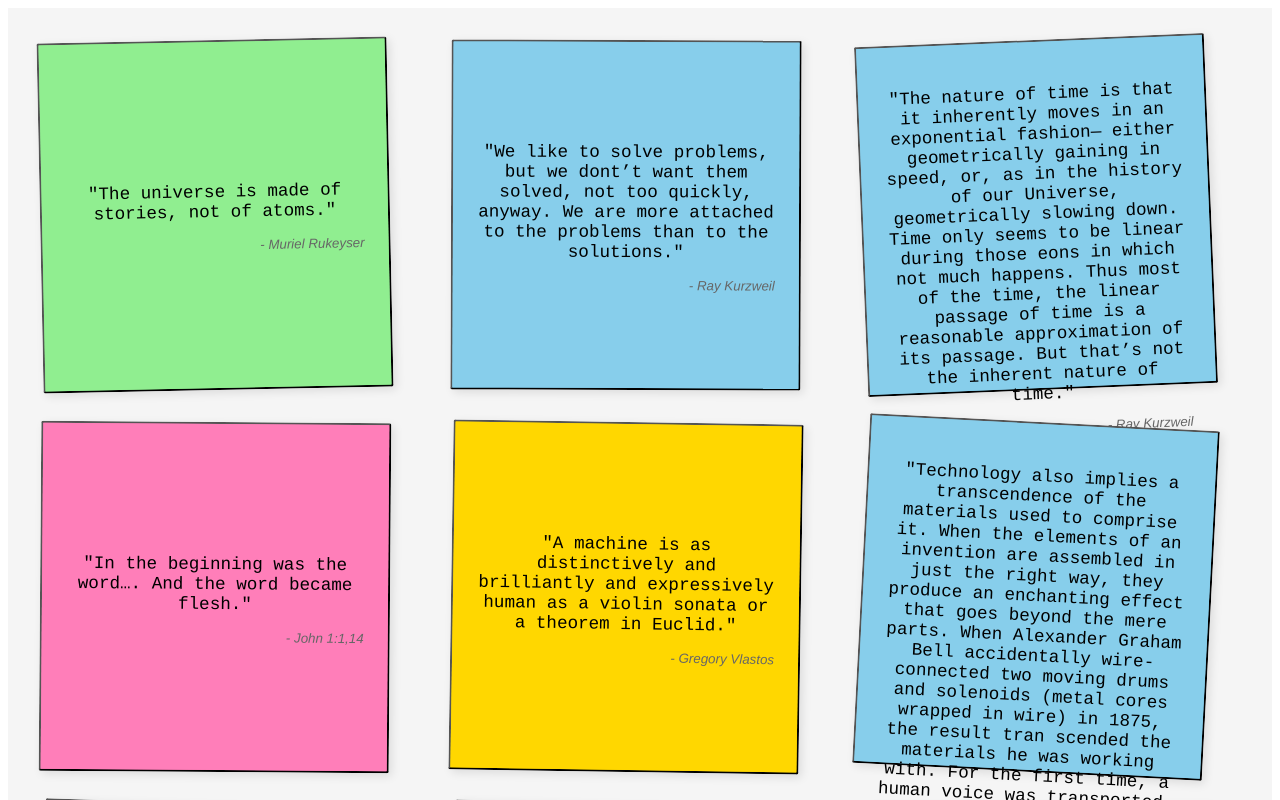
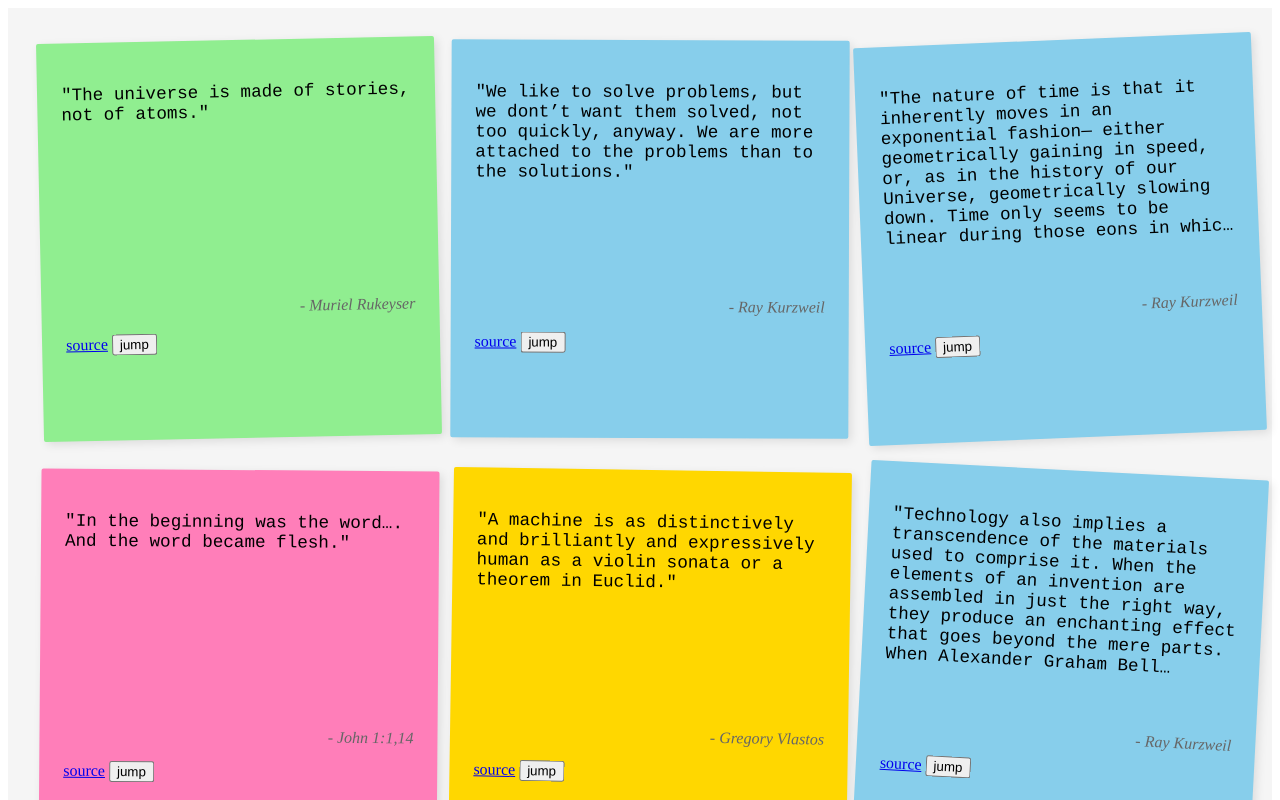
Before and after one commit to justinliang1020/intertextuality, a SvelteKit app: page / in a window 1280 px wide. Shown: the top 800 px of the page. Built offline with nearby package versions, Linux system fonts and the light colour scheme.

Commit message:
change textblock to div

```diff
--- a/src/routes/+page.svelte
+++ b/src/routes/+page.svelte
@@ -54,9 +54,8 @@
 
 <div class="sticky-board">
 	{#each textBlocks as textBlock (textBlock.id)}
-		<button
+		<div
 			class="sticky-note"
-			onclick={() => onClickTextBlock(textBlock)}
 			style="--rotation: {Math.random() * 6 - 3}deg; --color: {[
 				'#ffd700',
 				'#ff7eb9',
@@ -64,9 +63,13 @@
 				'#87ceeb'
 			][Math.floor(Math.random() * 4)]}"
 		>
-			<p class="quote-text">"{textBlock.content}"</p>
+			<div style="height: 200px;">
+				<p class="quote-text">"{textBlock.content}"</p>
+			</div>
 			<p class="quote-title">- {textBlock.title}</p>
-		</button>
+			<a href="https://www.are.na/block/{textBlock.id}" target="_blank">source</a>
+			<button onclick={() => onClickTextBlock(textBlock)}>jump</button>
+		</div>
 	{/each}
 </div>
 
@@ -103,6 +106,12 @@
 		font-size: 1.1rem;
 		margin-bottom: 1rem;
 		font-family: 'Courier New', Courier, monospace;
+		display: -webkit-box;
+		line-clamp: 8;
+		-webkit-line-clamp: 8; /* number of lines to show */
+		-webkit-box-orient: vertical;
+		overflow: hidden;
+		text-overflow: ellipsis;
 	}
 
 	.quote-title {
```
